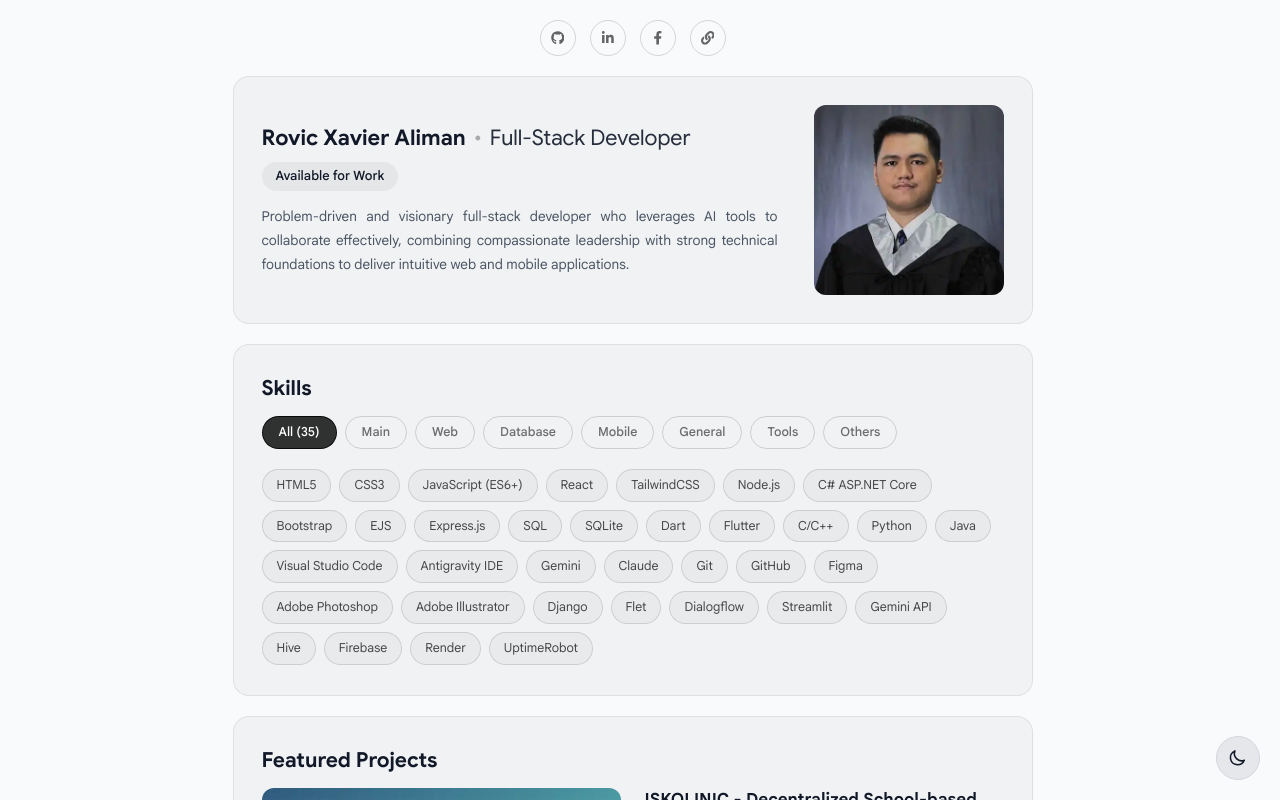
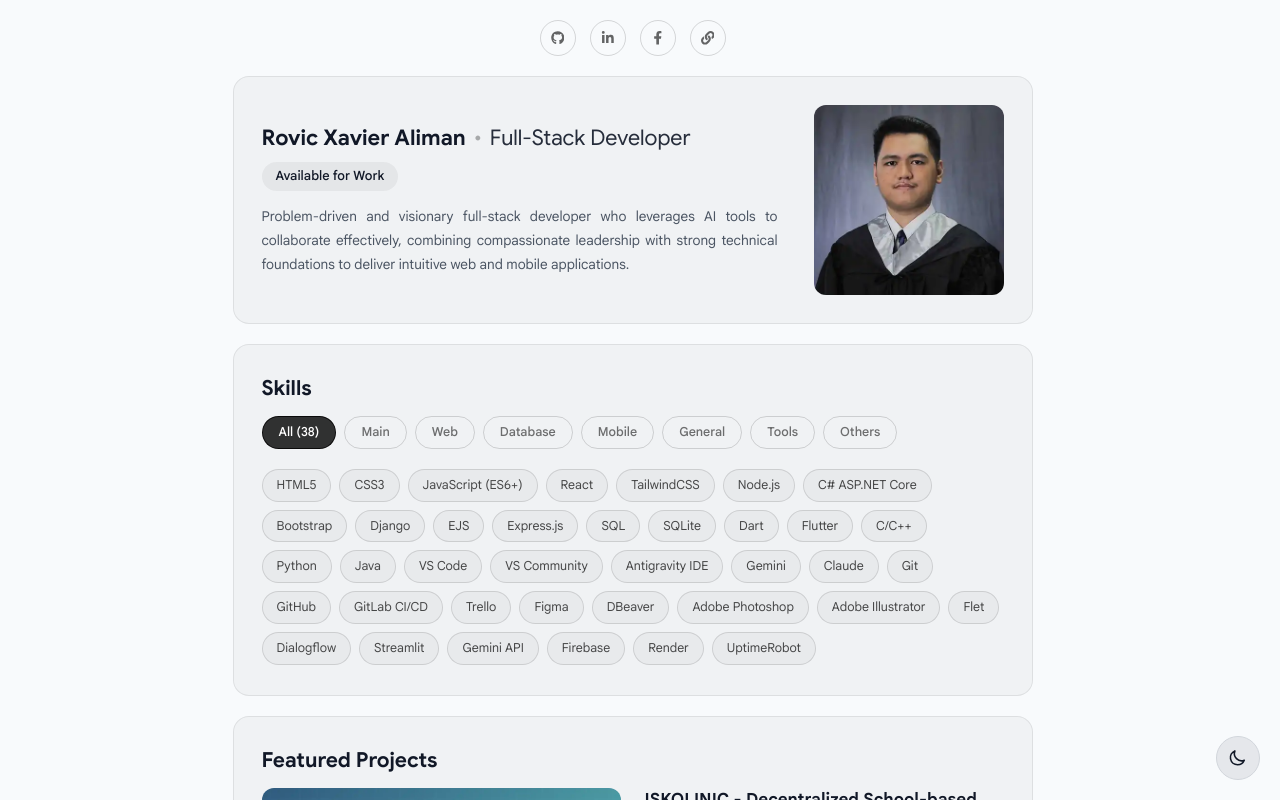
Before and after one commit to RXAliman/rxaliman.github.io, a React (Vite) app: page / in a window 1280 px wide. Shown: the top 800 px of the page. Built offline with nearby package versions, Linux system fonts and the light colour scheme; no server answers.

Commit message:
Fix touchpad zoom, added image expand on featured project view, updated details

```diff
--- a/src/components/PageWrapper/PageWrapper.jsx
+++ b/src/components/PageWrapper/PageWrapper.jsx
@@ -19,7 +19,7 @@ const PageWrapper = ({ children }) => {
     let cancelled = false;
 
     const checkReady = () => {
-      const images = Array.from(document.querySelectorAll('img'));
+      const images = Array.from(document.querySelectorAll('img:not([loading="lazy"])'));
       const imagePromises = images
         .filter(img => !img.complete)
         .map(img => new Promise(resolve => {
--- a/src/hooks/useSmoothScroll.js
+++ b/src/hooks/useSmoothScroll.js
@@ -26,6 +26,7 @@ const useSmoothScroll = ({ speed = 1, smoothness = 0.08 } = {}) => {
     };
 
     const onWheel = (e) => {
+      if (e.ctrlKey) return;
       e.preventDefault();
 
       const maxScroll = document.documentElement.scrollHeight - window.innerHeight;
--- a/src/pages/Home/Home.jsx
+++ b/src/pages/Home/Home.jsx
@@ -30,48 +30,50 @@ const SUBTITLE_PHRASES = [
 ];
 
 const SKILLS = [
-  // Main
-  { name: 'HTML5', category: 'Main' },
-  { name: 'CSS3', category: 'Main' },
-  { name: 'JavaScript (ES6+)', category: 'Main' },
-  { name: 'React', category: 'Main' },
-  { name: 'TailwindCSS', category: 'Main' },
-  { name: 'Node.js', category: 'Main' },
-  { name: 'C# ASP.NET Core', category: 'Main' },
-  // Web
-  { name: 'Bootstrap', category: 'Web' },
-  { name: 'EJS', category: 'Web' },
-  { name: 'Express.js', category: 'Web' },
-  // Database
-  { name: 'SQL', category: 'Database' },
-  { name: 'SQLite', category: 'Database' },
-  // Mobile
-  { name: 'Dart', category: 'Mobile' },
-  { name: 'Flutter', category: 'Mobile' },
-  // General
-  { name: 'C/C++', category: 'General' },
-  { name: 'Python', category: 'General' },
-  { name: 'Java', category: 'General' },
-  // Tools
-  { name: 'Visual Studio Code', category: 'Tools' },
-  { name: 'Antigravity IDE', category: 'Tools' },
-  { name: 'Gemini', category: 'Tools' },
-  { name: 'Claude', category: 'Tools' },
-  { name: 'Git', category: 'Tools' },
-  { name: 'GitHub', category: 'Tools' },
-  { name: 'Figma', category: 'Tools' },
-  { name: 'Adobe Photoshop', category: 'Tools' },
-  { name: 'Adobe Illustrator', category: 'Tools' },
-  // Others
-  { name: 'Django', category: 'Others' },
-  { name: 'Flet', category: 'Others' },
-  { name: 'Dialogflow', category: 'Others' },
-  { name: 'Streamlit', category: 'Others' },
-  { name: 'Gemini API', category: 'Others' },
-  { name: 'Hive', category: 'Others' },
-  { name: 'Firebase', category: 'Others' },
-  { name: 'Render', category: 'Others' },
-  { name: 'UptimeRobot', category: 'Others' },
+  { name: 'HTML5', categories: ['Main', 'Web'] },
+  { name: 'CSS3', categories: ['Main', 'Web'] },
+  { name: 'JavaScript (ES6+)', categories: ['Main', 'Web'] },
+  { name: 'React', categories: ['Main', 'Web'] },
+  { name: 'TailwindCSS', categories: ['Main', 'Web'] },
+  { name: 'Node.js', categories: ['Main', 'Web'] },
+  { name: 'C# ASP.NET Core', categories: ['Main', 'Web'] },
+
+  { name: 'Bootstrap', categories: ['Web'] },
+  { name: 'Django', categories: ['Web'] },
+  { name: 'EJS', categories: ['Web'] },
+  { name: 'Express.js', categories: ['Web'] },
+
+  { name: 'SQL', categories: ['Database'] },
+  { name: 'SQLite', categories: ['Database'] },
+
+  { name: 'Dart', categories: ['Mobile', 'General'] },
+  { name: 'Flutter', categories: ['Mobile'] },
+
+  { name: 'C/C++', categories: ['General'] },
+  { name: 'Python', categories: ['General'] },
+  { name: 'Java', categories: ['General'] },
+
+  { name: 'VS Code', categories: ['Tools'] },
+  { name: 'VS Community', categories: ['Tools'] },
+  { name: 'Antigravity IDE', categories: ['Tools'] },
+  { name: 'Gemini', categories: ['Tools'] },
+  { name: 'Claude', categories: ['Tools'] },
+  { name: 'Git', categories: ['Tools'] },
+  { name: 'GitHub', categories: ['Tools'] },
+  { name: 'GitLab CI/CD', categories: ['Tools'] },
+  { name: 'Trello', categories: ['Tools'] },
+  { name: 'Figma', categories: ['Tools'] },
+  { name: 'DBeaver', categories: ['Tools'] },
+  { name: 'Adobe Photoshop', categories: ['Tools'] },
+  { name: 'Adobe Illustrator', categories: ['Tools'] },
+
+  { name: 'Flet', categories: ['Others'] },
+  { name: 'Dialogflow', categories: ['Others'] },
+  { name: 'Streamlit', categories: ['Others'] },
+  { name: 'Gemini API', categories: ['Others'] },
+  { name: 'Firebase', categories: ['Others'] },
+  { name: 'Render', categories: ['Others'] },
+  { name: 'UptimeRobot', categories: ['Others'] },
 ];
 
 const CATEGORIES = ['All', 'Main', 'Web', 'Database', 'Mobile', 'General', 'Tools', 'Others'];
@@ -100,7 +102,7 @@ export default function HomePage() {
 
   const filteredSkills = activeCategory === 'All'
     ? SKILLS
-    : SKILLS.filter(s => s.category === activeCategory);
+    : SKILLS.filter(s => s.categories.includes(activeCategory));
 
 
 
--- a/src/pages/Projects/ProjectDetail.jsx
+++ b/src/pages/Projects/ProjectDetail.jsx
@@ -1,3 +1,4 @@
+import { useState, useEffect, useCallback } from 'react';
 import { useParams, Link, Navigate } from 'react-router-dom';
 import { PROJECTS_DATA } from './projectsData';
 import styles from './ProjectDetail.module.css';
@@ -6,13 +7,35 @@ import Footer from '../../components/Footer/Footer';
 import {
   HiOutlineExternalLink,
   HiArrowLeft,
-  HiCheck
+  HiCheck,
+  HiX
 } from "react-icons/hi";
 import ThemeToggle from '../../components/ThemeToggle/ThemeToggle';
 
 const ProjectDetail = () => {
   const { id } = useParams();
   const project = PROJECTS_DATA[id];
+  const [lightboxSrc, setLightboxSrc] = useState(null);
+
+  const closeLightbox = useCallback(() => setLightboxSrc(null), []);
+
+  // Lock body scroll while lightbox is open
+  useEffect(() => {
+    if (lightboxSrc) {
+      document.body.style.overflow = 'hidden';
+    } else {
+      document.body.style.overflow = '';
+    }
+    return () => { document.body.style.overflow = ''; };
+  }, [lightboxSrc]);
+
+  // Close on Escape key
+  useEffect(() => {
+    if (!lightboxSrc) return;
+    const onKey = (e) => { if (e.key === 'Escape') closeLightbox(); };
+    window.addEventListener('keydown', onKey);
+    return () => window.removeEventListener('keydown', onKey);
+  }, [lightboxSrc, closeLightbox]);
 
   if (!project) {
     return <Navigate to="/404" replace />;
@@ -131,14 +154,14 @@ const ProjectDetail = () => {
                       <div className={styles.galleryCol}>
                         {project.gallery.filter((_, idx) => idx % 2 === 0).map((imgSrc, idx) => (
                           <div key={`left-${idx}`} className={styles.galleryImageCard}>
-                            <img src={imgSrc} alt={`${project.name} screenshot ${idx * 2 + 1}`} className={styles.galleryImage} loading="lazy" draggable="false" />
+                            <img src={imgSrc} alt={`${project.name} screenshot ${idx * 2 + 1}`} className={styles.galleryImage} loading="lazy" draggable="false" onClick={() => setLightboxSrc(imgSrc)} />
                           </div>
                         ))}
                       </div>
                       <div className={styles.galleryCol}>
                         {project.gallery.filter((_, idx) => idx % 2 !== 0).map((imgSrc, idx) => (
                           <div key={`right-${idx}`} className={styles.galleryImageCard}>
-                            <img src={imgSrc} alt={`${project.name} screenshot ${idx * 2 + 2}`} className={styles.galleryImage} loading="lazy" draggable="false" />
+                            <img src={imgSrc} alt={`${project.name} screenshot ${idx * 2 + 2}`} className={styles.galleryImage} loading="lazy" draggable="false" onClick={() => setLightboxSrc(imgSrc)} />
                           </div>
                         ))}
                       </div>
@@ -147,7 +170,7 @@ const ProjectDetail = () => {
                     <div className={styles.galleryGridMobile}>
                       {project.gallery.map((imgSrc, idx) => (
                         <div key={`mob-${idx}`} className={styles.galleryImageCard}>
-                          <img src={imgSrc} alt={`${project.name} screenshot ${idx + 1}`} className={styles.galleryImage} loading="lazy" draggable="false" />
+                          <img src={imgSrc} alt={`${project.name} screenshot ${idx + 1}`} className={styles.galleryImage} loading="lazy" draggable="false" onClick={() => setLightboxSrc(imgSrc)} />
                         </div>
                       ))}
                     </div>
@@ -168,6 +191,18 @@ const ProjectDetail = () => {
           <Footer />
         </div>
       </div>
+
+      {/* Lightbox Overlay */}
+      {lightboxSrc && (
+        <div className={styles.lightboxOverlay} onClick={closeLightbox}>
+          <div className={styles.lightboxContent} onClick={(e) => e.stopPropagation()}>
+            <img src={lightboxSrc} alt="Enlarged screenshot" className={styles.lightboxImage} draggable="false" />
+            <button className={styles.lightboxClose} onClick={closeLightbox}>
+              <HiX /> Close
+            </button>
+          </div>
+        </div>
+      )}
     </>
   );
 };
--- a/src/pages/Projects/ProjectDetail.module.css
+++ b/src/pages/Projects/ProjectDetail.module.css
@@ -224,6 +224,7 @@
   height: auto;
   display: block;
   transition: transform 0.3s ease;
+  cursor: pointer;
 }
 
 .galleryImageCard:hover .galleryImage {
@@ -286,3 +287,75 @@
 :global(.lightMode) .featureItem {
   color: #4b5563 !important;
 }
+
+:global(.lightMode) .lightboxClose {
+  background: rgba(0, 0, 0, 0.06) !important;
+  color: #111827 !important;
+}
+
+:global(.lightMode) .lightboxClose:hover {
+  background: rgba(0, 0, 0, 0.12) !important;
+}
+
+/* ===== Lightbox Overlay ===== */
+.lightboxOverlay {
+  position: fixed;
+  inset: 0;
+  z-index: 9999;
+  display: flex;
+  align-items: center;
+  justify-content: center;
+  background: rgba(0, 0, 0, 0.8);
+  backdrop-filter: blur(6px);
+  -webkit-backdrop-filter: blur(6px);
+  animation: lightboxFadeIn 0.25s ease;
+}
+
+@keyframes lightboxFadeIn {
+  from { opacity: 0; }
+  to   { opacity: 1; }
+}
+
+.lightboxContent {
+  display: flex;
+  flex-direction: column;
+  align-items: center;
+  gap: 16px;
+  max-width: 90vw;
+  max-height: 90vh;
+  animation: lightboxScaleIn 0.25s ease;
+}
+
+@keyframes lightboxScaleIn {
+  from { opacity: 0; transform: scale(0.95); }
+  to   { opacity: 1; transform: scale(1); }
+}
+
+.lightboxImage {
+  max-width: 100%;
+  max-height: 80vh;
+  border-radius: 10px;
+  box-shadow: 0 20px 60px rgba(0, 0, 0, 0.5);
+  object-fit: contain;
+  display: block;
+}
+
+.lightboxClose {
+  display: inline-flex;
+  align-items: center;
+  gap: 6px;
+  padding: 8px 20px;
+  border: none;
+  border-radius: 8px;
+  background: rgba(255, 255, 255, 0.1);
+  color: rgba(255, 255, 255, 0.85);
+  font-size: 0.85rem;
+  font-weight: 600;
+  cursor: pointer;
+  transition: background 0.2s ease, color 0.2s ease;
+}
+
+.lightboxClose:hover {
+  background: rgba(255, 255, 255, 0.2);
+  color: #fff;
+}
```
